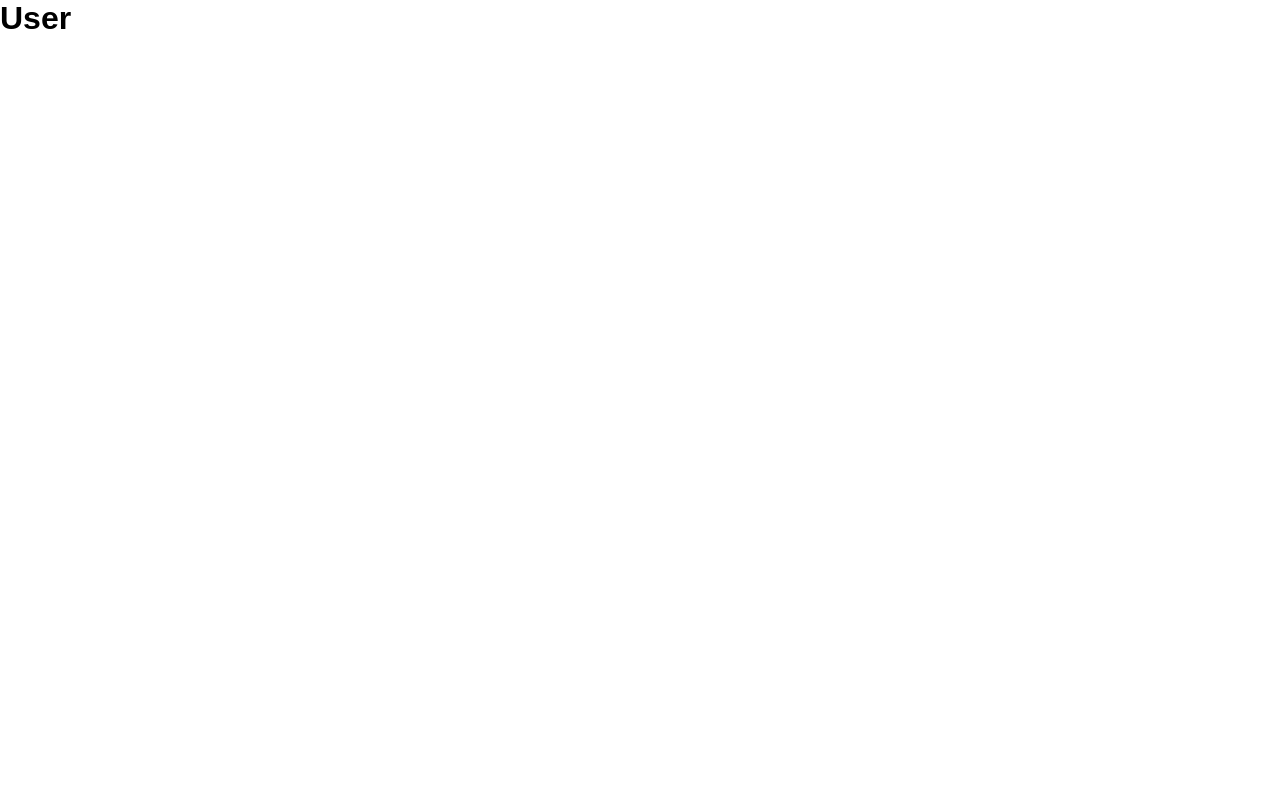
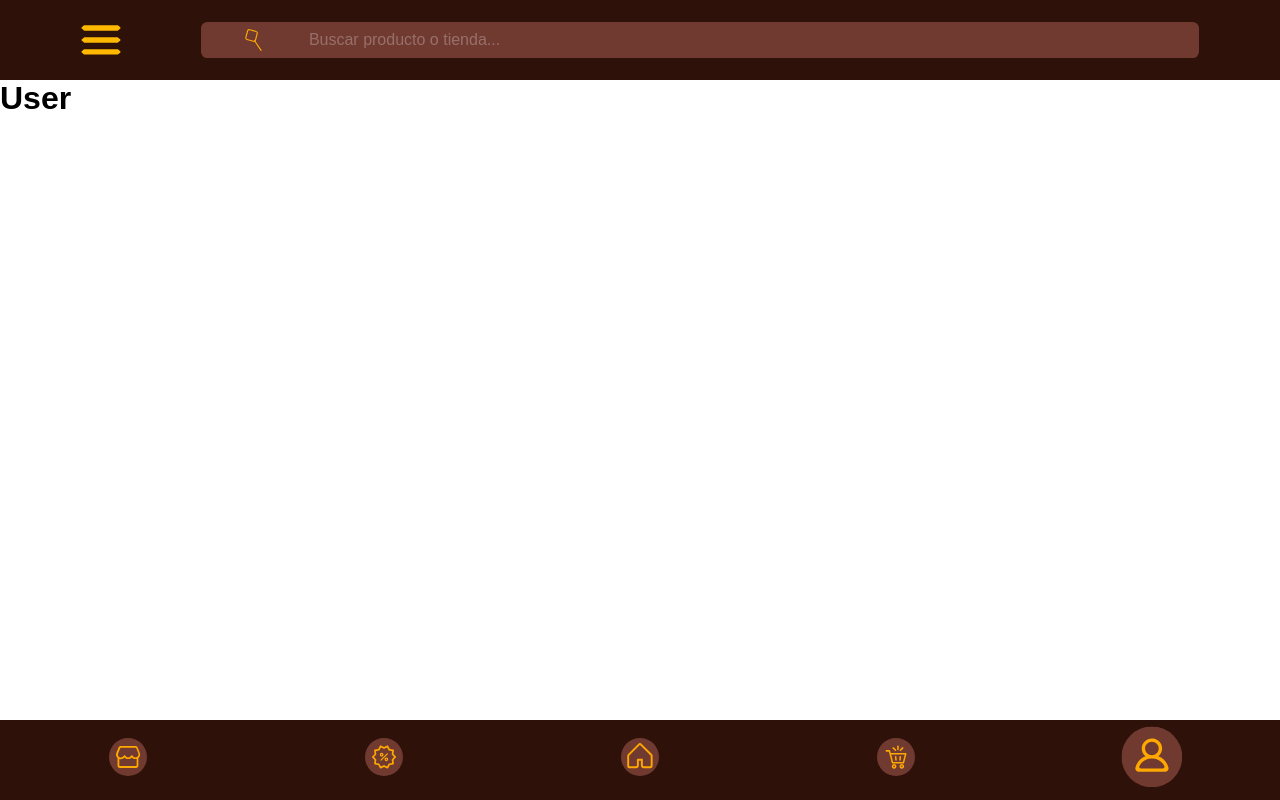
Before and after one commit to Thewilliamg/proyectoFinalExpress, a React (Vite) app: page /user in a window 1280 px wide. Built offline with nearby package versions, Linux system fonts and the light colour scheme; the HTML template or start-up script is replaced by a standard one; a web font is replaced by a local one.

Commit message:
feat: :twisted_rightwards_arrows: Cherry pick from commit 7f29185

```diff
--- a/src/App.jsx
+++ b/src/App.jsx
@@ -35,7 +35,7 @@ function App() {
         {/* Rutas de comprar */}
         <Route path="/shop" element={<Home page={<Shop/>}/>} />
         {/* Rutas de perfil de usuario */}
-        <Route path='/user' element={<User />} />
+        <Route path='/user' element={<Home page={<User/>}/>} />
         {/* Rutas de registro */}
         <Route path='/login' element={<Login />} />
         <Route path='/login/user' element={<Login_User />} />
--- a/src/pages/home/Home.jsx
+++ b/src/pages/home/Home.jsx
@@ -4,6 +4,7 @@ import FooterNavbar from "./components/footer-navbar";
 import { useState} from 'react';
 import Sidebar from "./components/sidebar/sidebar";
 import textil from "/img/textil-icon.svg";
+
 
 export default function Home({page=HomePage()}) {
 
```
